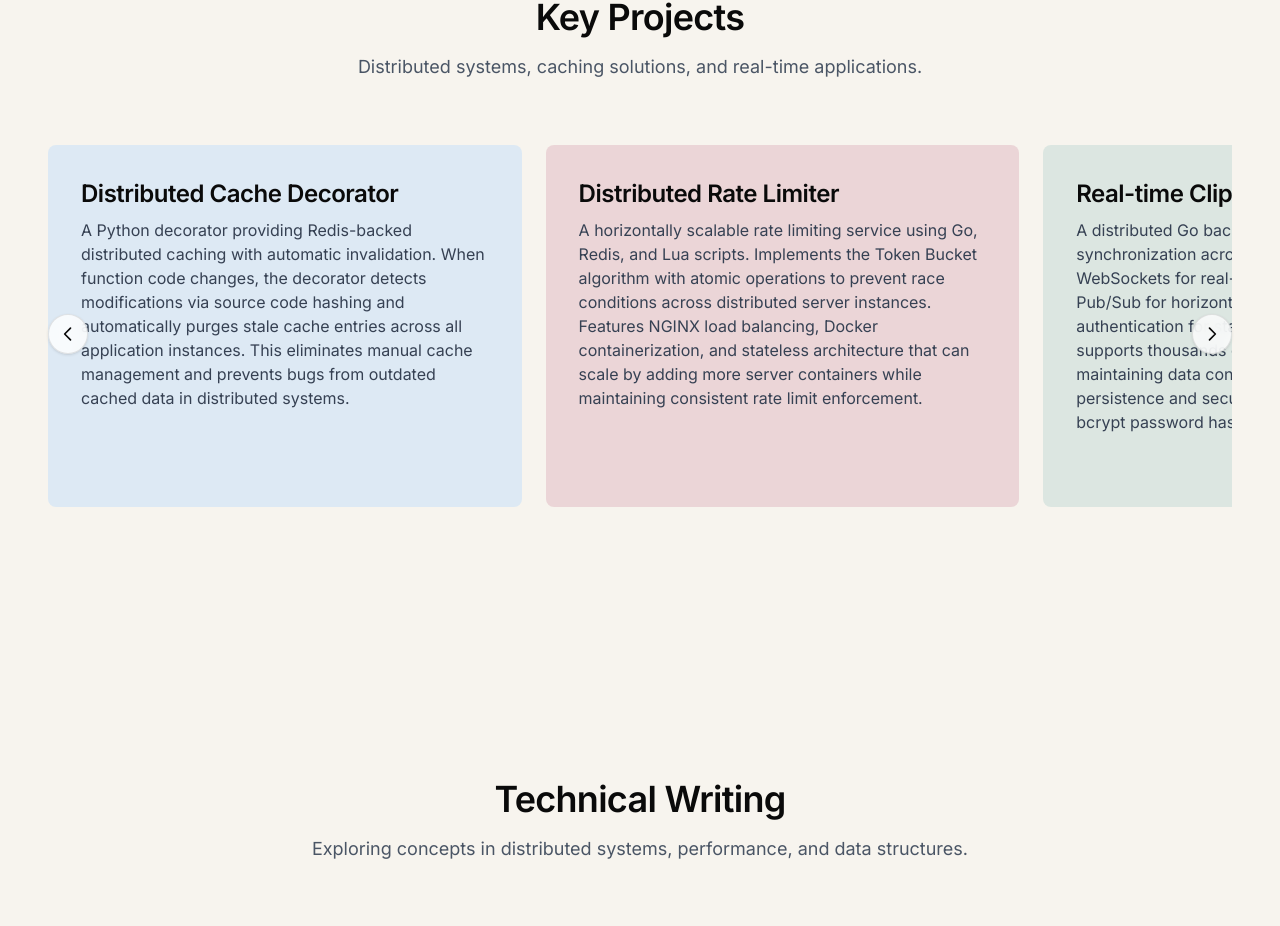
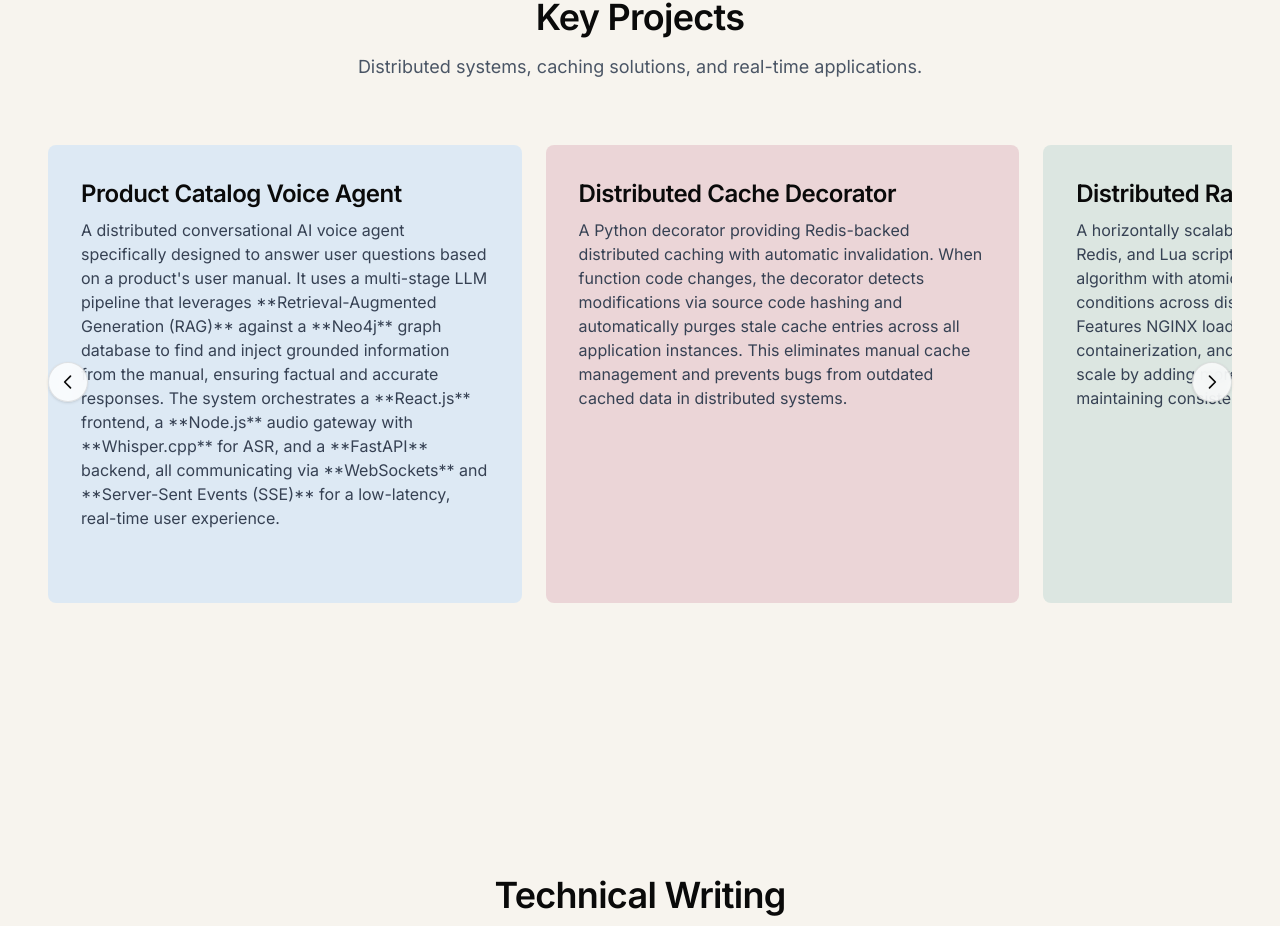
Before and after one commit to Pranay-ai/portfolio, a Next.js app: page / in a window 1280 px wide. Shown: the part 4131-5057 px from the top of the page. Built offline with nearby package versions, Linux system fonts and the light colour scheme.

Commit message:
Add Product Catalog Voice Agent project details and enhance experience description

```diff
--- a/app/components/Experience.js
+++ b/app/components/Experience.js
@@ -6,7 +6,7 @@ const experienceData = [
     company: "Innerjoy Ed",
     role: "Full Stack Developer",
     date: "May 2024 – Present",
-    desc: "Architected secure NestJS APIs and built an AI-powered curriculum tool with LangChain, optimizing API performance by 50%.",
+    desc: "Architected secure NestJS APIs and built an AI-powered curriculum tool with LangChain, optimizing API performance by 50%.Build AI Voice Agents For User Interactivty",
   },
   {
     company: "One Community Inc.",
--- a/app/content/projects/projects.js
+++ b/app/content/projects/projects.js
@@ -1,4 +1,12 @@
 export const projectDetails = [
+  {
+    id: "product-catalog-voice-agent",
+    title: "Product Catalog Voice Agent",
+    description:
+      "A distributed conversational AI voice agent specifically designed to answer user questions based on a product's user manual. It uses a multi-stage LLM pipeline that leverages **Retrieval-Augmented Generation (RAG)** against a **Neo4j** graph database to find and inject grounded information from the manual, ensuring factual and accurate responses. The system orchestrates a **React.js** frontend, a **Node.js** audio gateway with **Whisper.cpp** for ASR, and a **FastAPI** backend, all communicating via **WebSockets** and **Server-Sent Events (SSE)** for a low-latency, real-time user experience.",
+    notion_link:
+      "https://www.notion.so/PRODUCT-CATALOG-VOICE-AGENT-275f4afd7b7a806b9950c0c346d52116?source=copy_link",
+  },
   {
     id: "distributed-cache-decorator",
     title: "Distributed Cache Decorator",
```
